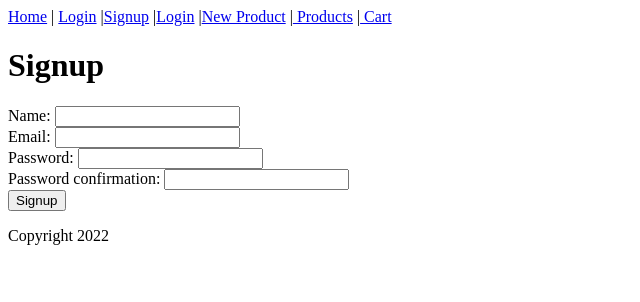
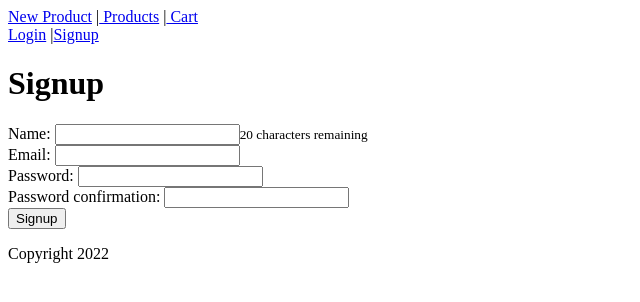
Before and after one commit to ImJustRob/mini-capstone-frontend, a React (Vite) app: page /signup in a window 1280 px wide. Shown: the top 302 px of the page, without its empty margins (0-640 px from the left). Built offline with nearby package versions, Linux system fonts and the light colour scheme.

Commit message:
basic signup/logout display logic

```diff
--- a/src/Header.jsx
+++ b/src/Header.jsx
@@ -1,17 +1,29 @@
 import { Link } from "react-router-dom";
+import { LogoutLink } from "./LogoutLink";
 
 
 export function Header() {
+  let authenticationLinks;
+  if (localStorage.jwt === undefined) {
+    authenticationLinks = (
+      <div>
+        <a href="/login">Login</a> |
+        <a href="/signup">Signup</a>
+      </div>
+    )
+  }  else {
+    authenticationLinks = (
+      <LogoutLink />
+    )
+  }
     return (
       <header>
         <nav>
-        <a href="/">Home</a> | <a href="/login">Login</a> |
-        <Link to="/signup">Signup</Link> |
-        <Link to="/login">Login</Link> |
         <Link to="/products/new">New Product</Link> |
         <Link to="/products"> Products</Link> |
         <Link to="/cart"> Cart</Link>
         </nav>
+        {authenticationLinks}
       </header>
     )
   }
--- a/src/SignupPage.jsx
+++ b/src/SignupPage.jsx
@@ -3,6 +3,7 @@ import { useState } from "react";
 
 export function SignupPage() {
   const [errors, setErrors] = useState([]);
+  const [name, setName] = useState("");
 
   const handleSubmit = (event) => {
     event.preventDefault();
@@ -31,7 +32,12 @@ export function SignupPage() {
       </ul>
       <form onSubmit={handleSubmit}>
         <div>
-          Name: <input name="name" type="text" />
+          Name: <input  name="name"
+            type="text"
+            value={name}
+            onChange={(event) => setName(event.target.value)}
+            />
+          <small>{20 - name.length} characters remaining</small>
         </div>
         <div>
           Email: <input name="email" type="email" />
```
Lines whose indentation alone changed are shown as unchanged.
